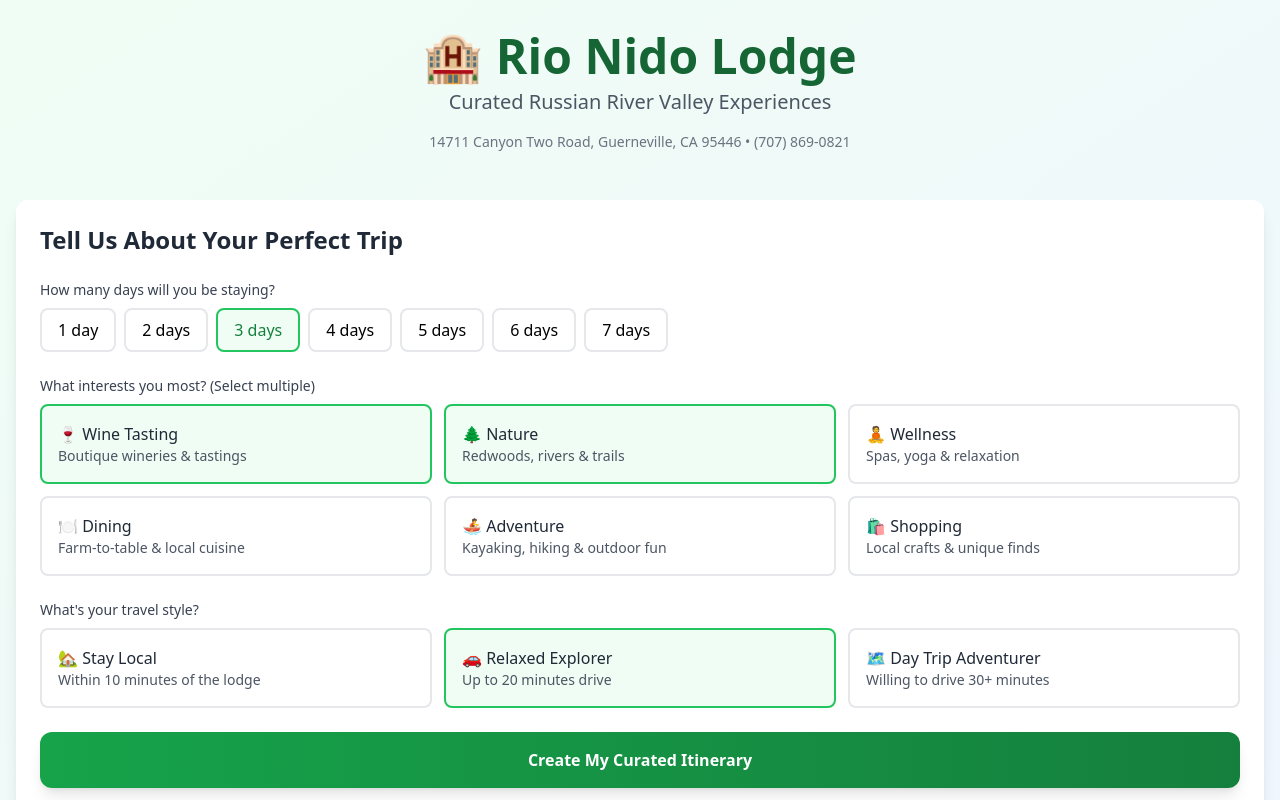
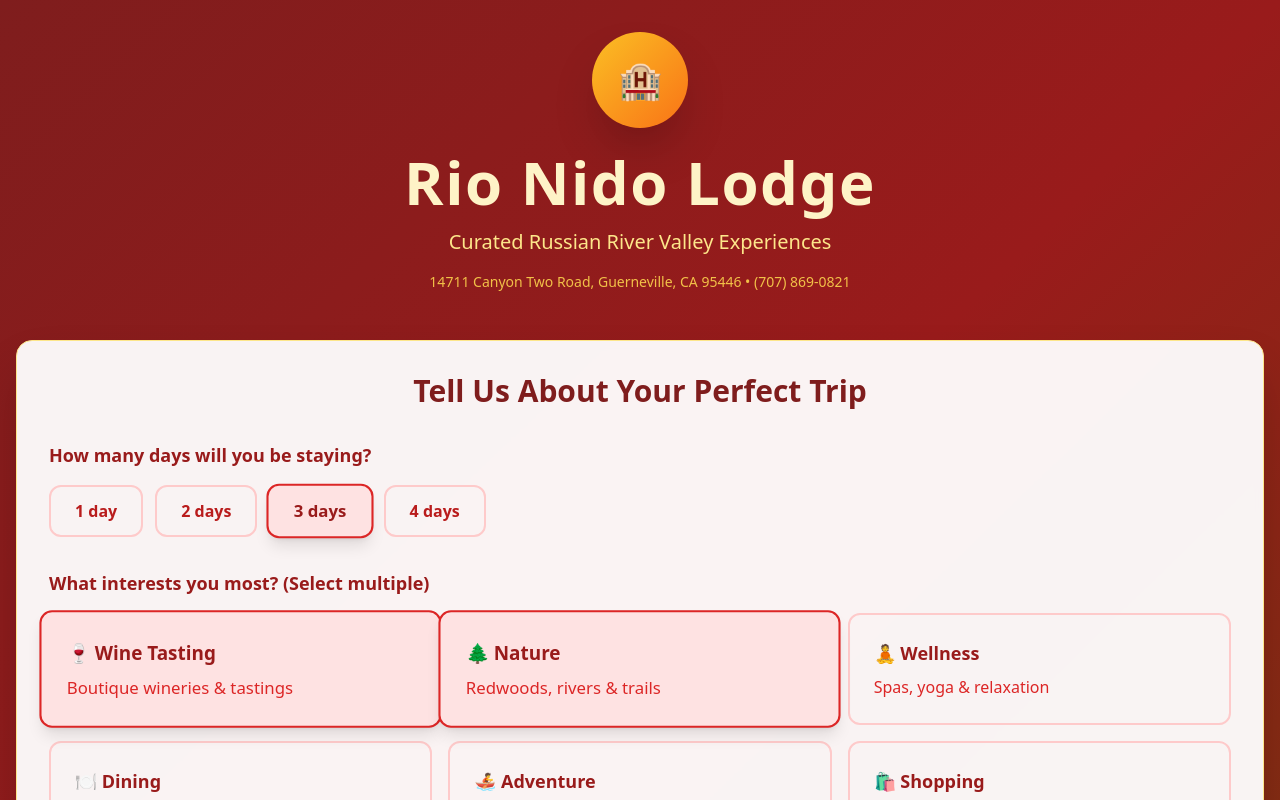
Before and after one commit to shaunambarnard/rio-nido-guests, a React (Create React App) app: page / in a window 1280 px wide. Shown: the top 800 px of the page. Built offline with nearby package versions, Linux system fonts and the light colour scheme.

Commit message:
Update App.js

```diff
--- a/src/App.js
+++ b/src/App.js
@@ -511,38 +511,41 @@ function App() {
   };
 
   return (
-    <div className="min-h-screen bg-gradient-to-br from-green-50 to-blue-50">
+    <div className="min-h-screen bg-gradient-to-br from-red-900 via-red-800 to-amber-900">
       <div className="container mx-auto px-4 py-8">
         <div className="text-center mb-12">
-          <h1 className="text-4xl md:text-5xl font-bold text-green-800 mb-2">
-            🏨 Rio Nido Lodge
+          <div className="inline-flex items-center justify-center w-24 h-24 bg-gradient-to-br from-amber-400 to-orange-500 rounded-full mb-6 shadow-2xl">
+            <span className="text-4xl">🏨</span>
+          </div>
+          <h1 className="text-5xl md:text-6xl font-bold text-amber-100 mb-4 tracking-wide">
+            Rio Nido Lodge
           </h1>
-          <p className="text-xl text-gray-600 mb-4">
+          <p className="text-xl text-amber-200 mb-4 font-light">
             Curated Russian River Valley Experiences
           </p>
-          <p className="text-sm text-gray-500">
+          <p className="text-sm text-amber-300 opacity-90">
             {contact.address} • {contact.phone}
           </p>
         </div>
 
-        <div className="bg-white rounded-xl shadow-lg p-6 mb-8">
-          <h2 className="text-2xl font-semibold text-gray-800 mb-6">
+        <div className="bg-white/95 backdrop-blur-sm rounded-2xl shadow-2xl p-8 mb-8 border border-amber-200">
+          <h2 className="text-3xl font-bold text-red-900 mb-8 text-center">
             Tell Us About Your Perfect Trip
           </h2>
 
-          <div className="mb-6">
-            <label className="block text-sm font-medium text-gray-700 mb-2">
+          <div className="mb-8">
+            <label className="block text-lg font-semibold text-red-800 mb-4">
               How many days will you be staying?
             </label>
-            <div className="flex gap-2">
-              {[1, 2, 3, 4, 5, 6, 7].map(days => (
+            <div className="flex gap-3 flex-wrap">
+              {[1, 2, 3, 4].map(days => (
                 <button
                   key={days}
                   onClick={() => setGuestData(prev => ({ ...prev, tripDuration: days }))}
-                  className={'px-4 py-2 rounded-lg border-2 transition duration-200 ' +
+                  className={'px-6 py-3 rounded-xl border-2 transition duration-300 font-semibold ' +
                     (guestData.tripDuration === days
-                      ? 'border-green-500 bg-green-50 text-green-700'
-                      : 'border-gray-200 hover:border-green-300')}
+                      ? 'border-red-600 bg-red-100 text-red-800 shadow-lg transform scale-105'
+                      : 'border-red-200 hover:border-red-400 hover:bg-red-50 text-red-700')}
                 >
                   {days} day{days > 1 ? 's' : ''}
                 </button>
@@ -550,11 +553,11 @@ function App() {
             </div>
           </div>
 
-          <div className="mb-6">
-            <label className="block text-sm font-medium text-gray-700 mb-2">
+          <div className="mb-8">
+            <label className="block text-lg font-semibold text-red-800 mb-4">
               What interests you most? (Select multiple)
             </label>
-            <div className="grid grid-cols-2 md:grid-cols-3 gap-3">
+            <div className="grid grid-cols-1 md:grid-cols-2 lg:grid-cols-3 gap-4">
               {[
                 { id: 'wine', label: '🍷 Wine Tasting', desc: 'Boutique wineries & tastings' },
                 { id: 'nature', label: '🌲 Nature', desc: 'Redwoods, rivers & trails' },
@@ -566,23 +569,23 @@ function App() {
                 <div
                   key={interest.id}
                   onClick={() => handleInterestChange(interest.id)}
-                  className={'p-4 rounded-lg border-2 cursor-pointer transition duration-200 ' +
+                  className={'p-6 rounded-xl border-2 cursor-pointer transition duration-300 hover:shadow-lg ' +
                     (guestData.interests.includes(interest.id)
-                      ? 'border-green-500 bg-green-50'
-                      : 'border-gray-200 hover:border-green-300')}
+                      ? 'border-red-600 bg-red-100 shadow-lg transform scale-105'
+                      : 'border-red-200 hover:border-red-400 hover:bg-red-50')}
                 >
-                  <div className="font-medium text-gray-800">{interest.label}</div>
-                  <div className="text-sm text-gray-600">{interest.desc}</div>
+                  <div className="font-semibold text-red-800 text-lg mb-2">{interest.label}</div>
+                  <div className="text-red-600">{interest.desc}</div>
                 </div>
               ))}
             </div>
           </div>
 
-          <div className="mb-6">
-            <label className="block text-sm font-medium text-gray-700 mb-2">
+          <div className="mb-8">
+            <label className="block text-lg font-semibold text-red-800 mb-4">
               What's your travel style?
             </label>
-            <div className="grid grid-cols-1 md:grid-cols-3 gap-3">
+            <div className="grid grid-cols-1 md:grid-cols-3 gap-4">
               {[
                 { id: 'stay-local', label: '🏡 Stay Local', desc: 'Within 10 minutes of the lodge' },
                 { id: 'relaxed', label: '🚗 Relaxed Explorer', desc: 'Up to 20 minutes drive' },
@@ -591,13 +594,13 @@ function App() {
                 <div
                   key={style.id}
                   onClick={() => setGuestData(prev => ({ ...prev, travelStyle: style.id }))}
-                  className={'p-4 rounded-lg border-2 cursor-pointer transition duration-200 ' +
+                  className={'p-6 rounded-xl border-2 cursor-pointer transition duration-300 hover:shadow-lg ' +
                     (guestData.travelStyle === style.id
-                      ? 'border-green-500 bg-green-50'
-                      : 'border-gray-200 hover:border-green-300')}
+                      ? 'border-red-600 bg-red-100 shadow-lg transform scale-105'
+                      : 'border-red-200 hover:border-red-400 hover:bg-red-50')}
                 >
-                  <div className="font-medium text-gray-800">{style.label}</div>
-                  <div className="text-sm text-gray-600">{style.desc}</div>
+                  <div className="font-semibold text-red-800 text-lg mb-2">{style.label}</div>
+                  <div className="text-red-600">{style.desc}</div>
                 </div>
               ))}
             </div>
@@ -607,15 +610,15 @@ function App() {
             <button
               onClick={generateItinerary}
               disabled={isGenerating}
-              className="w-full bg-gradient-to-r from-green-600 to-green-700 text-white font-semibold py-4 px-8 rounded-xl hover:from-green-700 hover:to-green-800 transition duration-300 shadow-lg disabled:opacity-50 disabled:cursor-not-allowed"
+              className="w-full bg-gradient-to-r from-red-700 via-red-800 to-red-900 text-white font-bold py-6 px-8 rounded-xl hover:from-red-800 hover:to-red-900 transition duration-300 shadow-2xl disabled:opacity-50 disabled:cursor-not-allowed transform hover:scale-105 text-xl"
             >
               {isGenerating ? 'Creating Your Perfect Itinerary...' : 'Create My Curated Itinerary'}
             </button>
 
             {error && (
-              <div className="mt-4 p-4 bg-red-50 border border-red-200 rounded-lg">
-                <p className="text-red-700">{error}</p>
-                <p className="text-sm text-red-600 mt-2">
+              <div className="mt-6 p-6 bg-red-50 border-2 border-red-200 rounded-xl">
+                <p className="text-red-800 font-semibold">{error}</p>
+                <p className="text-red-600 mt-2">
                   Need help? Contact our concierge at {contact.phone} or {contact.email}
                 </p>
               </div>
@@ -624,70 +627,74 @@ function App() {
         </div>
 
         {itinerary.length > 0 && (
-          <div className="space-y-6">
-            <h2 className="text-3xl font-bold text-gray-800 text-center mb-8">
+          <div className="space-y-8">
+            <h2 className="text-4xl font-bold text-amber-100 text-center mb-12">
               Your Curated {guestData.tripDuration}-Day Experience
             </h2>
 
             {itinerary.map((day, index) => (
-              <div key={index} className="bg-white rounded-xl shadow-lg overflow-hidden">
-                <div className="bg-gradient-to-r from-green-600 to-green-700 px-6 py-4">
-                  <h3 className="text-xl font-bold text-white">
+              <div key={index} className="bg-white/95 backdrop-blur-sm rounded-2xl shadow-2xl overflow-hidden border border-amber-200">
+                <div className="bg-gradient-to-r from-red-700 via-red-800 to-red-900 px-8 py-6">
+                  <h3 className="text-2xl font-bold text-amber-100">
                     Day {day.day}
                   </h3>
                 </div>
 
-                <div className="p-6">
-                  <div className="space-y-6">
+                <div className="p-8">
+                  <div className="space-y-8">
                     {day.activities.map((item, activityIndex) => (
-                      <div key={activityIndex} className="flex gap-4 p-4 bg-gray-50 rounded-lg">
+                      <div key={activityIndex} className="flex gap-6 p-6 bg-gradient-to-r from-amber-50 to-orange-50 rounded-xl border border-amber-200 shadow-lg">
                         <div className="flex-shrink-0">
-                          <div className="w-16 h-16 bg-green-100 rounded-lg flex items-center justify-center">
-                            <span className="text-green-700 font-semibold text-sm">
+                          <div className="w-20 h-20 bg-gradient-to-br from-red-600 to-red-800 rounded-xl flex items-center justify-center shadow-lg">
+                            <span className="text-amber-100 font-bold text-sm text-center">
                               {item.time}
                             </span>
                           </div>
                         </div>
 
                         <div className="flex-grow">
-                          <div className="flex items-start justify-between mb-2">
-                            <h4 className="text-lg font-semibold text-gray-800">
+                          <div className="flex items-start justify-between mb-3">
+                            <h4 className="text-xl font-bold text-red-900">
                               {item.activity.name}
                             </h4>
-                            <div className="flex items-center gap-1">
-                              <span className="text-yellow-400">★</span>
-                              <span className="text-sm text-gray-600">{item.activity.rating}</span>
+                            <div className="flex items-center gap-2 bg-amber-100 px-3 py-1 rounded-full">
+                              <span className="text-amber-600">★</span>
+                              <span className="text-sm font-semibold text-amber-800">{item.activity.rating}</span>
                             </div>
                           </div>
 
-                          <p className="text-sm text-green-600 font-medium mb-2">
+                          <p className="text-red-700 font-semibold mb-3 text-lg">
                             {item.activity.type} • {item.activity.priceRange}
                           </p>
 
-                          <p className="text-gray-700 mb-3">
+                          <p className="text-gray-800 mb-4 leading-relaxed">
                             {item.activity.description}
                           </p>
 
-                          <div className="bg-blue-50 border-l-4 border-blue-400 p-3 mb-3">
-                            <p className="text-sm text-blue-800">
-                              <span className="font-medium">Insider Tip:</span> {item.activity.localInsight}
+                          <div className="bg-blue-50 border-l-4 border-blue-500 p-4 mb-4 rounded-r-lg">
+                            <p className="text-blue-900">
+                              <span className="font-bold">Insider Tip:</span> {item.activity.localInsight}
                             </p>
                           </div>
 
-                          <div className="flex items-center gap-2 text-sm text-green-600 mb-2">
-                            <span className="w-2 h-2 bg-green-400 rounded-full"></span>
-                            Drive time from lodge: {item.activity.driveTime}
+                          <div className="space-y-2">
+                            <div className="flex items-center gap-3 text-red-700">
+                              <span className="w-3 h-3 bg-red-500 rounded-full"></span>
+                              <span className="font-semibold">Drive time from lodge: {item.activity.driveTime}</span>
                             </div>
                             {item.activity.contact && (
-                            <div className="text-sm text-gray-600 mb-2">
-                              📞 {item.activity.contact}
+                              <div className="flex items-center gap-3 text-gray-700">
+                                <span className="text-lg">📞</span>
+                                <span>{item.activity.contact}</span>
                               </div>
                             )}
                             {item.activity.address && (
-                            <div className="text-sm text-gray-600 mb-2">
-                              📍 {item.activity.address}
+                              <div className="flex items-center gap-3 text-gray-700">
+                                <span className="text-lg">📍</span>
+                                <span>{item.activity.address}</span>
                               </div>
                             )}
+                          </div>
                         </div>
                       </div>
                     ))}
@@ -696,17 +703,23 @@ function App() {
               </div>
             ))}
 
-            <div className="bg-green-50 border border-green-200 rounded-xl p-6 text-center">
-              <h3 className="text-lg font-semibold text-green-800 mb-2">
+            <div className="bg-gradient-to-r from-amber-100 to-orange-100 border-2 border-amber-300 rounded-2xl p-8 text-center shadow-2xl">
+              <h3 className="text-2xl font-bold text-red-900 mb-4">
                 Need Assistance?
               </h3>
-              <p className="text-green-700 mb-4">
+              <p className="text-red-800 mb-6 text-lg">
                 Our concierge team is here to help with reservations, directions, and recommendations.
               </p>
-              <div className="space-y-2 text-sm text-green-600">
-                <p>📞 {contact.phone}</p>
-                <p>✉️ {contact.email}</p>
-                <p>🕐 {contact.hours}</p>
+              <div className="space-y-3 text-red-700">
+                <p className="flex items-center justify-center gap-3 text-lg">
+                  <span>📞</span> {contact.phone}
+                </p>
+                <p className="flex items-center justify-center gap-3 text-lg">
+                  <span>✉️</span> {contact.email}
+                </p>
+                <p className="flex items-center justify-center gap-3 text-lg">
+                  <span>🕐</span> {contact.hours}
+                </p>
               </div>
             </div>
           </div>
```
Lines whose indentation alone changed are shown as unchanged.
